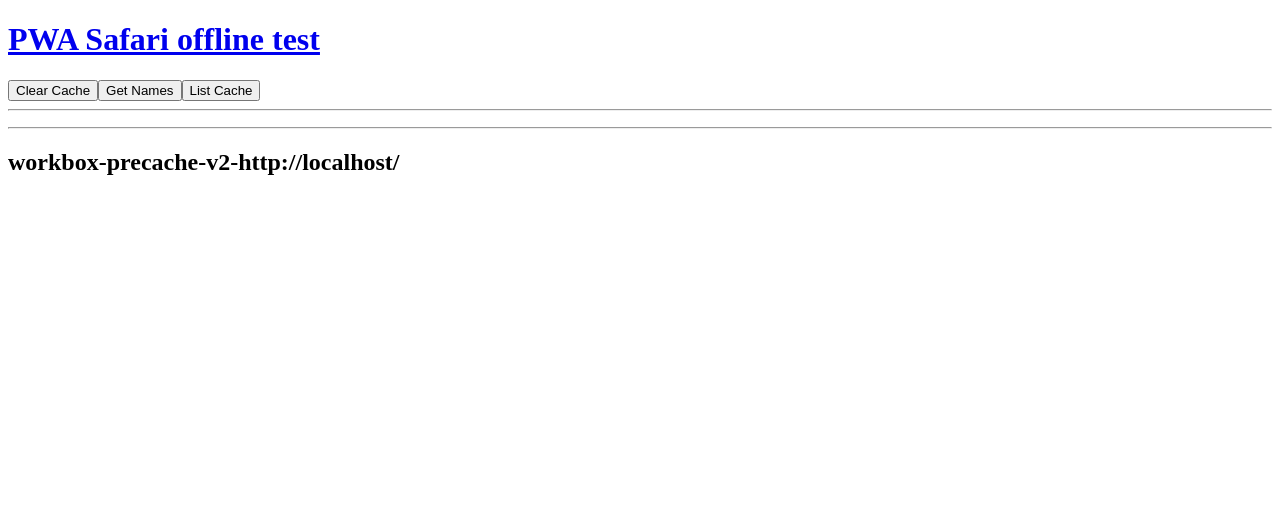
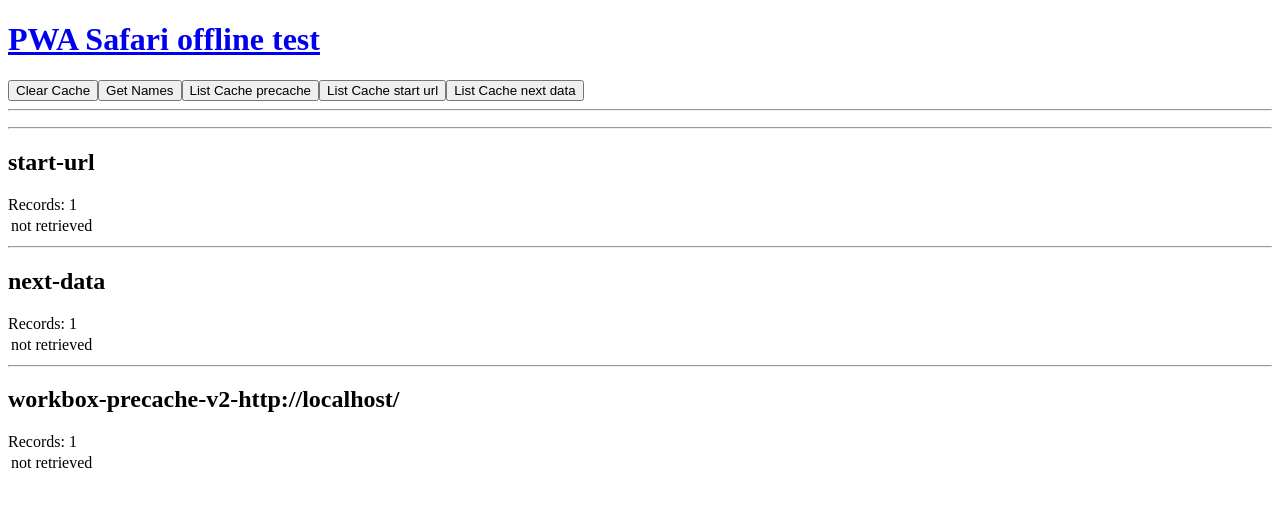
Before and after one commit to kellypacker/kellys-pwa, a Next.js app: page / in a window 1280 px wide. Shown: the top 506 px of the page. Built offline with nearby package versions, Linux system fonts and the light colour scheme.

Commit message:
More cache testing

```diff
--- a/pages/index.js
+++ b/pages/index.js
@@ -4,7 +4,9 @@ import { useEffect, useState } from 'react';
 
 export default function Home() {
   const [cacheNames, setCacheNames] = useState();
-  const [cache, setCache] = useState();
+  const [cacheStartUrl, setCacheStartUrl] = useState(['not retrieved']);
+  const [cacheNextData, setCacheNextData] = useState(['not retrieved']);
+  const [cache, setCache] = useState(['not retrieved']);
   const [mainCacheName, setMainCacheName] = useState();
 
   const handleClear = (e) => {
@@ -30,6 +32,12 @@ export default function Home() {
       if (event.data.type === 'RETURN_CACHE') {
         setCache(event.data.payload);
       }
+      if (event.data.type === 'RETURN_CACHE_START_URL') {
+        setCacheStartUrl(event.data.payload);
+      }
+      if (event.data.type === 'RETURN_CACHE_NEXT_DATA') {
+        setCacheNextData(event.data.payload);
+      }
     };
 
   }, []);
@@ -47,6 +55,20 @@ export default function Home() {
       command: 'log',
       message: 'get cache',
       action: 'GET_CACHE',
+    });
+  };
+  const handleGetCacheStartUrl = async () => {
+    window.workbox.messageSW({
+      command: 'log',
+      message: 'get cache start url',
+      action: 'GET_CACHE_START_URL',
+    });
+  };
+  const handleGetCacheNextData = async () => {
+    window.workbox.messageSW({
+      command: 'log',
+      message: 'get cache next data',
+      action: 'GET_CACHE_NEXT_DATA',
     });
   };
 
@@ -90,7 +112,9 @@ export default function Home() {
 
         <button onClick={handleClear}>Clear Cache</button>
         <button onClick={handleGetCacheNames}>Get Names</button>
-        <button onClick={handleGetCache}>List Cache</button>
+        <button onClick={handleGetCache}>List Cache precache</button>
+        <button onClick={handleGetCacheStartUrl}>List Cache start url</button>
+        <button onClick={handleGetCacheNextData}>List Cache next data</button>
         <hr />
         <div>
           <ul>
@@ -98,6 +122,30 @@ export default function Home() {
               <li>{name}</li>
             ))}
           </ul>
+        </div>
+        <hr />
+
+        <div>
+          <h2>start-url</h2>
+          {cacheStartUrl && `Records: ${cacheStartUrl.length}`}
+          <table><tbody>
+            {cacheStartUrl && cacheStartUrl.map(url => (
+              <tr key={url}><td>{url}</td></tr>
+              ))}
+              </tbody>
+            </table>
+        </div>
+        <hr />
+
+        <div>
+          <h2>next-data</h2>
+          {cacheNextData && `Records: ${cacheNextData.length}`}
+          <table><tbody>
+            {cacheNextData && cacheNextData.map(url => (
+              <tr key={url}><td>{url}</td></tr>
+              ))}
+              </tbody>
+            </table>
         </div>
         <hr />
 
```
Also changed, not shown: worker/index.js (+28 -0 lines).
